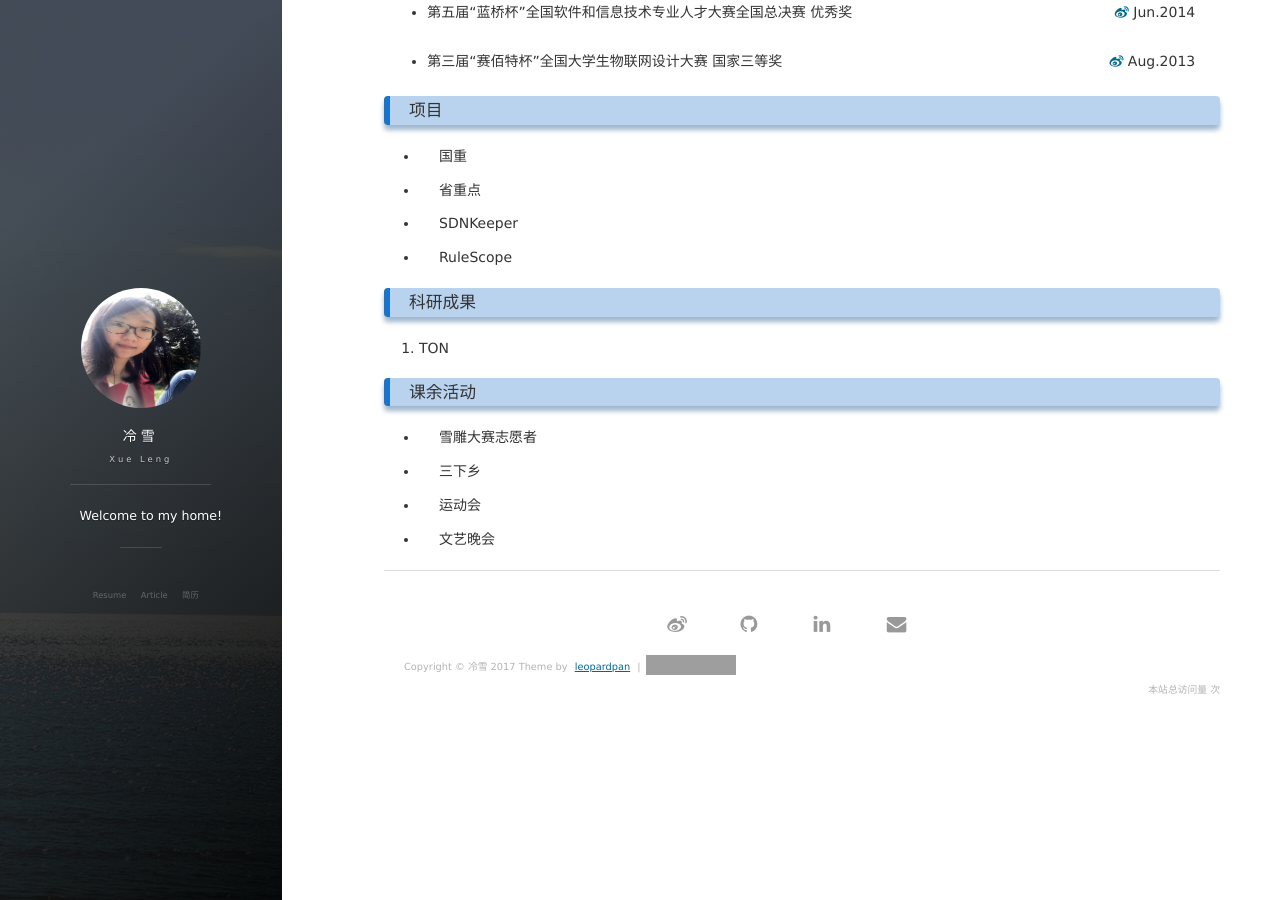
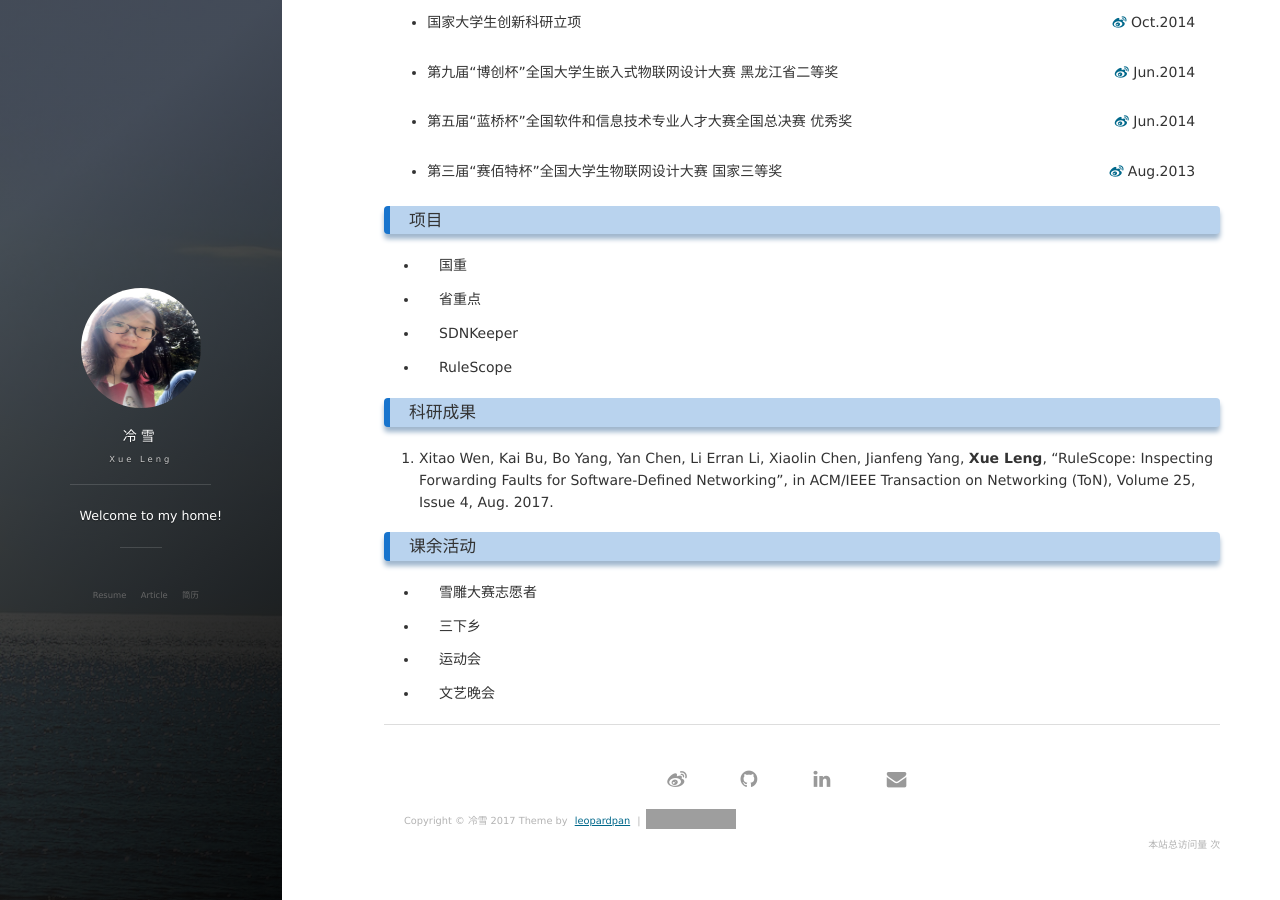
Before and after one commit to lxv458/OldWeb, a Jekyll site: the page built from about.md, in a window 1280 px wide and 900 px high, scrolled down 1454 px. Built offline with Jekyll 4.4.1, drawn with Linux system fonts in a browser that asks for light colours; nearby versions of some CDN libraries; comment, search, counter and statistics services are not loaded; some of the changed text lies outside the part shown; grey boxes are pictures that could not be loaded.

Commit message:
basic information

```diff
--- a/about.md
+++ b/about.md
@@ -26,9 +26,24 @@
 </table>
 
 ### 教育经历
- * 哈尔滨工程大学
-
- * 浙江大学
+<table>
+	<tr>
+		<td align="left"><ul><li>浙江大学&nbsp;计算机科学与技术学院&nbsp;博士</li></ul></td>
+		<td align="right">2015&nbsp;-&nbsp;Present</td>
+	</tr>
+	<tr>
+		<td align="left"><ul><li>研究方向：&nbsp;SDN/NFV网络安全研究&nbsp;指导教师：&nbsp;陈焰</li></ul></td>
+		<td align="right"></td>
+	</tr>
+	<tr>
+		<td align="left"><ul><li>哈尔滨工程大学&nbsp;计算机科学与技术学院&nbsp;学士</li></ul></td>
+		<td align="right">2011&nbsp;-&nbsp;2015</td>
+	</tr>
+	<tr>
+		<td align="left"><ul><li>成绩排名：&nbsp;2/159&nbsp;平均分：&nbsp;91.19</li></ul></td>
+		<td align="right"></td>
+	</tr>
+</table>
 
 ### 经历
  * cisco实习
@@ -42,7 +57,7 @@
 ### 荣誉称号
 <table>
 	<tr>
-		<td align="left"><ul><li>浙江大学大学&nbsp;优秀研究生</li></ul></td>
+		<td align="left"><ul><li>浙江大学&nbsp;优秀研究生</li></ul></td>
 		<td align="right"><a href="http://www.lengxue.space/images/leng/resume/excellent_leader_zju.jpg"><i class='social fa fa-weibo'></i></a> Dec.2017</td>
 	</tr>
 	<tr>
@@ -63,7 +78,7 @@
 	</tr>
 	<tr>
 		<td align="left"><ul><li>第六届国际雪雕大赛&nbsp;优秀志愿者</li></ul></td>
-		<td align="right"><a href="http://www.lengxue.space/images/leng/resume/excellent_leader_zju.jpg"><i class='social fa fa-weibo'></i></a>Jan.2014</td>
+		<td align="right"><a href="http://www.lengxue.space/images/leng/resume/excellent_leader_zju.jpg"><i class='social fa fa-weibo'></i></a> Jan.2014</td>
 	</tr>
 	<tr>
 		<td align="left"><ul><li>哈尔滨工程大学&nbsp;三好学生标兵(10/12000)</li></ul></td>
@@ -125,7 +140,7 @@
  * RuleScope
 
 ### 科研成果
-  1. TON
+  1. Xitao Wen, Kai Bu, Bo Yang, Yan Chen, Li Erran Li, Xiaolin Chen, Jianfeng Yang, **Xue Leng**, "RuleScope: Inspecting Forwarding Faults for Software-Defined Networking", in ACM/IEEE Transaction on Networking (ToN), Volume 25, Issue 4, Aug. 2017.
 
 ### 课余活动
  * 雪雕大赛志愿者
```
